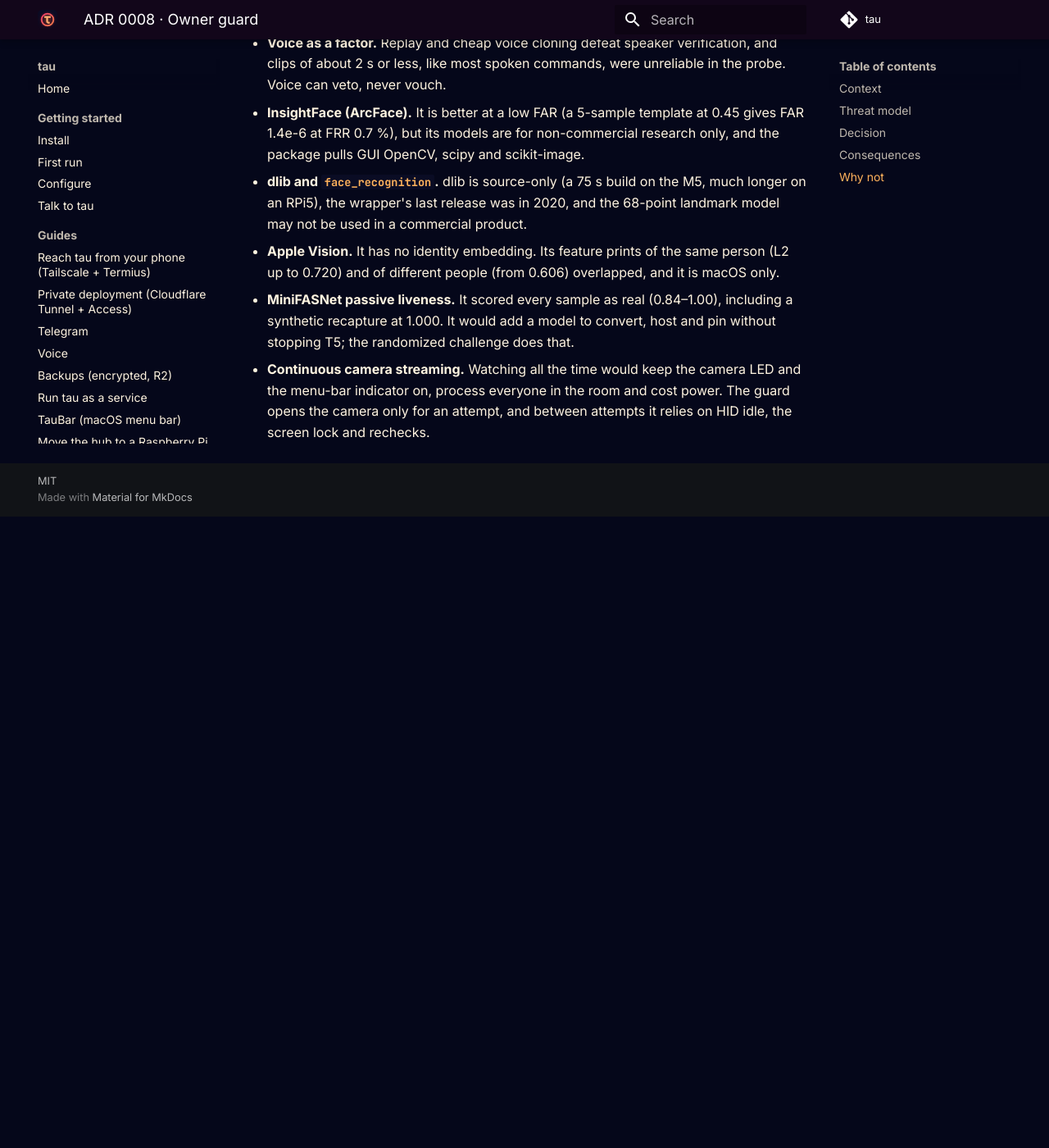
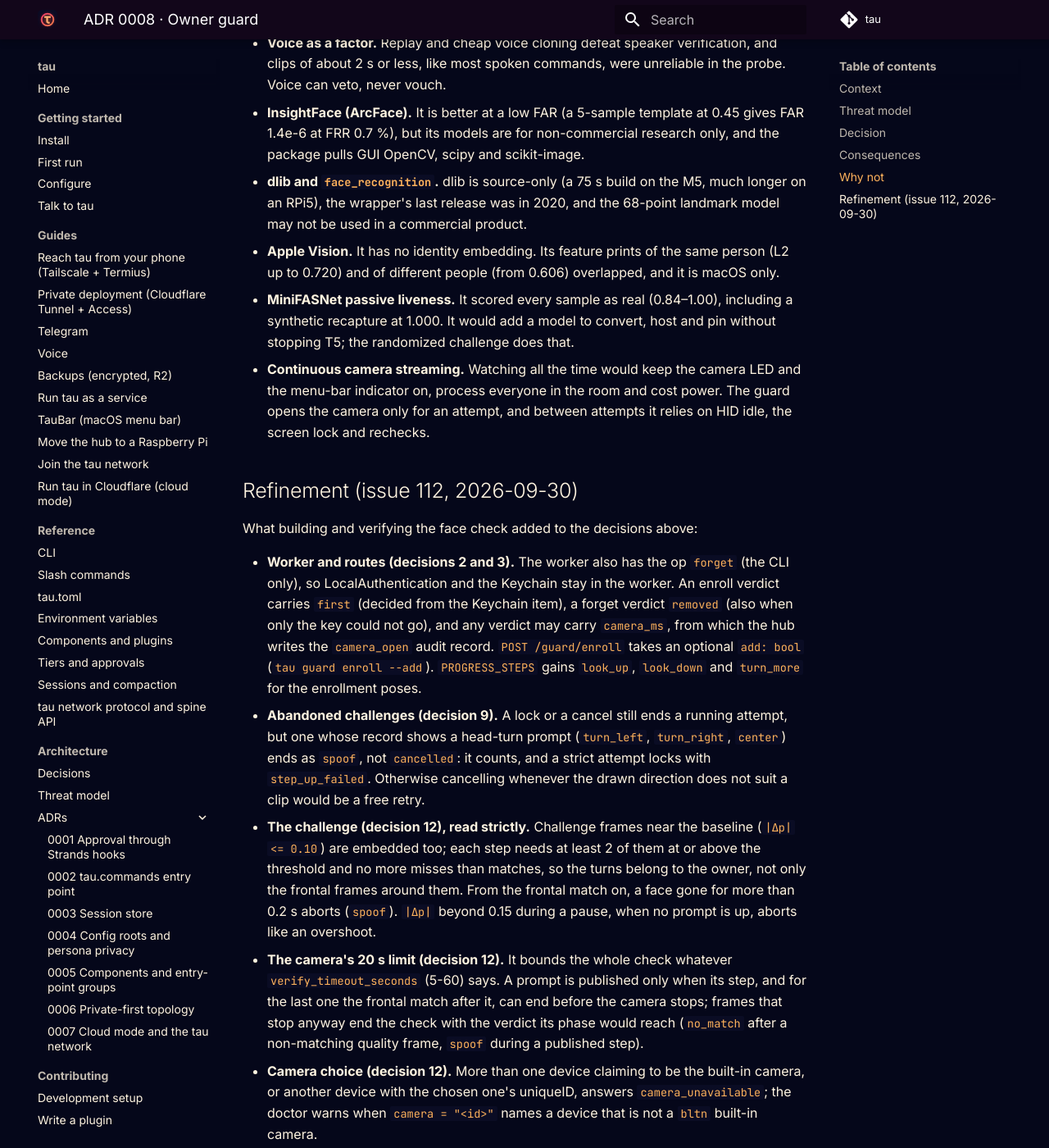
Before and after one commit to fport/tau, an MkDocs documentation site: the page built from docs/adr/0008-owner-guard.md, in a window 1280 px wide and 1400 px high, scrolled down 14206 px. Shown: the whole window at 82% size. Built offline with MkDocs 1.6.1 and Material for MkDocs 9.7.7, drawn with Linux system fonts in a browser that asks for light colours; comment, search, counter and statistics services are not loaded; before the commit the page ends 14836 px from its top, so only the background shows below that; some of the changed text lies outside the part shown.

Commit message:
docs(adr): 0008 records what issue 112 added to the guard's contract
The worker's forget op and the enroll, forget and camera_ms verdict
fields, `add` on POST /guard/enroll, the new progress steps, abandoned
challenges counting as spoof, the stricter reading of the challenge
(identity near the baseline, no gaps, no movement in pauses), the camera's
20 s limit, the camera and Keychain rules, and the limits the owner should
revisit after the live test.

Refs: 112

```diff
--- a/docs/adr/0008-owner-guard.md
+++ b/docs/adr/0008-owner-guard.md
@@ -256,3 +256,18 @@ Out of scope, stated plainly:
 - **Apple Vision.** It has no identity embedding. Its feature prints of the same person (L2 up to 0.720) and of different people (from 0.606) overlapped, and it is macOS only.
 - **MiniFASNet passive liveness.** It scored every sample as real (0.84–1.00), including a synthetic recapture at 1.000. It would add a model to convert, host and pin without stopping T5; the randomized challenge does that.
 - **Continuous camera streaming.** Watching all the time would keep the camera LED and the menu-bar indicator on, process everyone in the room and cost power. The guard opens the camera only for an attempt, and between attempts it relies on HID idle, the screen lock and rechecks.
+
+## Refinement (issue 112, 2026-09-30)
+
+What building and verifying the face check added to the decisions above:
+
+- **Worker and routes (decisions 2 and 3).** The worker also has the op `forget` (the CLI only), so LocalAuthentication and the Keychain stay in the worker. An enroll verdict carries `first` (decided from the Keychain item), a forget verdict `removed` (also when only the key could not go), and any verdict may carry `camera_ms`, from which the hub writes the `camera_open` audit record. `POST /guard/enroll` takes an optional `add: bool` (`tau guard enroll --add`). `PROGRESS_STEPS` gains `look_up`, `look_down` and `turn_more` for the enrollment poses.
+- **Abandoned challenges (decision 9).** A lock or a cancel still ends a running attempt, but one whose record shows a head-turn prompt (`turn_left`, `turn_right`, `center`) ends as `spoof`, not `cancelled`: it counts, and a strict attempt locks with `step_up_failed`. Otherwise cancelling whenever the drawn direction does not suit a clip would be a free retry.
+- **The challenge (decision 12), read strictly.** Challenge frames near the baseline (`|Δp| <= 0.10`) are embedded too; each step needs at least 2 of them at or above the threshold and no more misses than matches, so the turns belong to the owner, not only the frontal frames around them. From the frontal match on, a face gone for more than 0.2 s aborts (`spoof`). `|Δp|` beyond 0.15 during a pause, when no prompt is up, aborts like an overshoot.
+- **The camera's 20 s limit (decision 12).** It bounds the whole check whatever `verify_timeout_seconds` (5-60) says. A prompt is published only when its step, and for the last one the frontal match after it, can end before the camera stops; frames that stop anyway end the check with the verdict its phase would reach (`no_match` after a non-matching quality frame, `spoof` during a published step).
+- **Camera choice (decision 12).** More than one device claiming to be the built-in camera, or another device with the chosen one's uniqueID, answers `camera_unavailable`; the doctor warns when `camera = "<id>"` names a device that is not a `bltn` built-in camera.
+- **Keychain (decision 14).** The key always goes through keyring's macOS backend, built explicitly; `PYTHON_KEYRING_BACKEND` and `KEYCHAIN_PATH` never reach the worker, and a first enrollment reads the new key back before it writes anything. A template whose enrollment id is not the marker's is `template_invalid`.
+- **Accepted limits, for the owner to revisit after the live test.**
+  - Synthetic looping clips of natural head turns still pass 4-16 % of 2-step unlocks and 1-7 % of 3-step step-ups (head shaking now at most 3 %). With the cooldown schedule, an attacker gets about 10 counted attempts in an hour and 38 in 8 hours. Stronger options change this ADR: 3 steps for unlock, a wider hold range with a return window, up and down prompts, or a lockout after repeated `spoof` that only Touch ID or the password lifts (114).
+  - A second face at 45 % or more of the owner's eye distance but under 40 px is ignored, so at sitting-back distances "exactly one face" is weaker.
+  - Every challenge failure, a slow step included, is a counted `spoof`, so a slow owner fails a step-up and locks.
```
